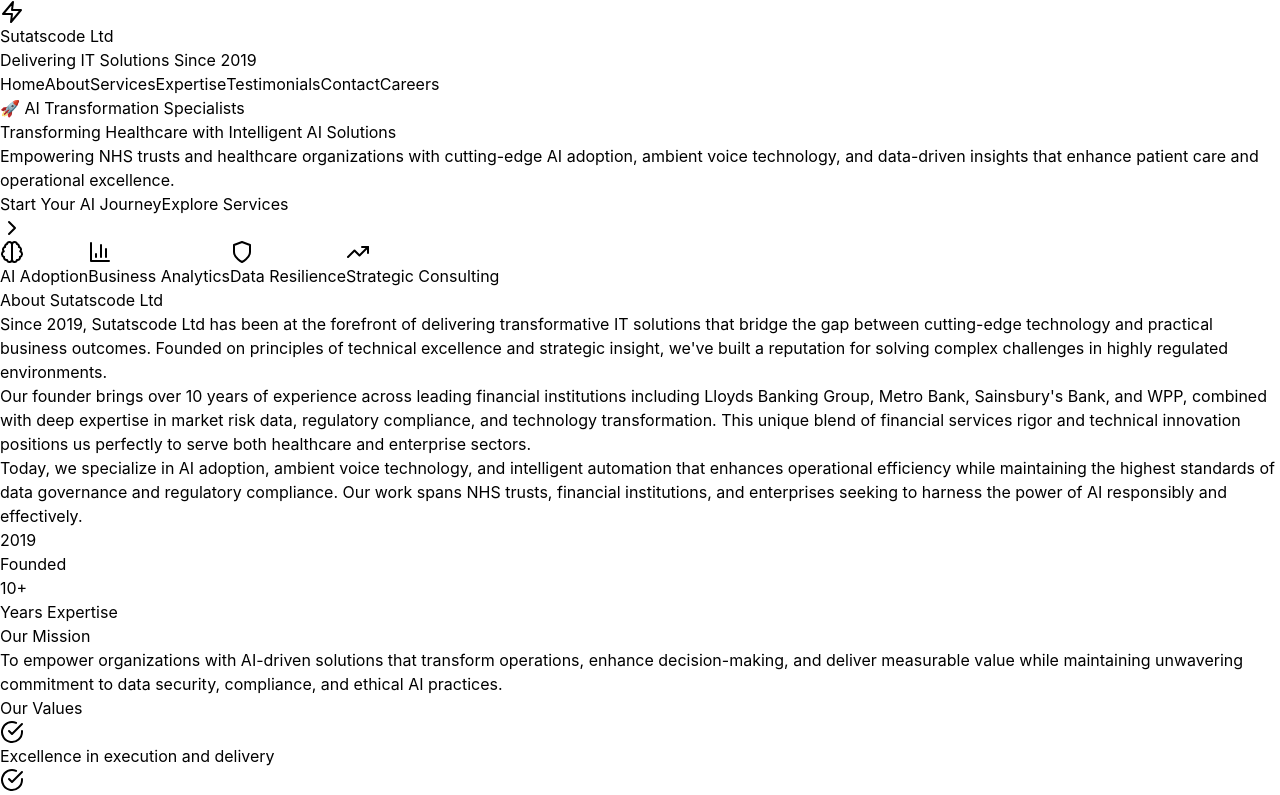
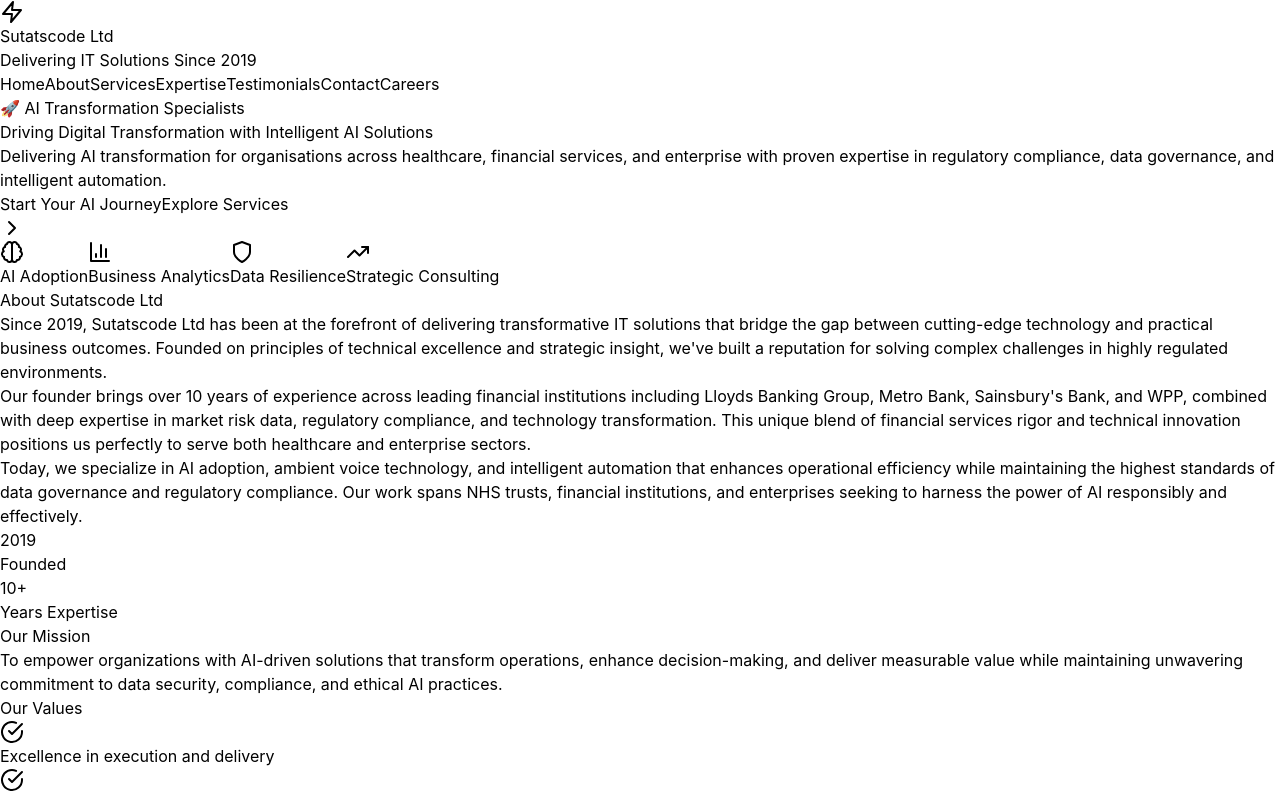
Before and after one commit to dehiobu/Sutatscode-website, a React (Vite) app: page / in a window 1280 px wide. Shown: the top 795 px of the page. Built offline with nearby package versions, Linux system fonts and the light colour scheme.

Commit message:
Fixed contact form with Formspree

```diff
--- a/src/App.jsx
+++ b/src/App.jsx
@@ -1,6 +1,6 @@
 import React, { useState, useEffect } from 'react';
 import { Brain, BarChart3, Shield, TrendingUp, CheckCircle, Users, Award, Zap, Database, Cloud, LineChart, Star, ChevronRight, Mail, Phone, MapPin } from 'lucide-react';
-/* imports end */
+
 export default function App() {
   const [activeSection, setActiveSection] = useState('home');
   const [scrolled, setScrolled] = useState(false);
@@ -60,12 +60,13 @@
                 🚀 AI Transformation Specialists
               </div>
               <h1 className="text-5xl md:text-6xl font-bold text-gray-900 mb-6 leading-tight">
-                Transforming Healthcare with
+                Driving Digital Transformation with
                 <span className="bg-gradient-to-r from-blue-600 to-indigo-700 bg-clip-text text-transparent"> Intelligent AI Solutions</span>
               </h1>
               <p className="text-xl text-gray-600 mb-8 leading-relaxed">
-                Empowering NHS trusts and healthcare organizations with cutting-edge AI adoption,
-                ambient voice technology, and data-driven insights that enhance patient care and operational excellence.
+                Delivering AI transformation for organisations across healthcare, financial services,
+                and enterprise with proven expertise in regulatory compliance, data governance, and
+                intelligent automation.
               </p>
               <div className="flex flex-wrap gap-4">
                 <button
```
Also changed, not shown: 2 other files (tests, documents, lock files or other folders).
